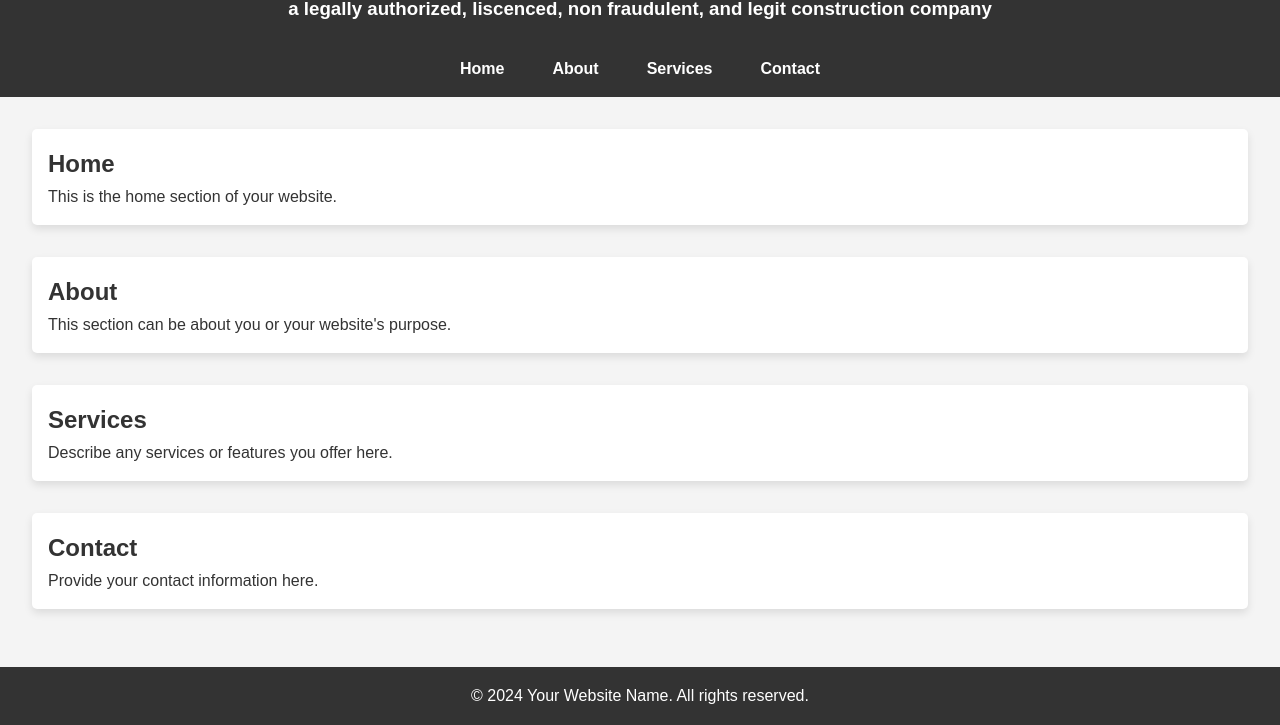
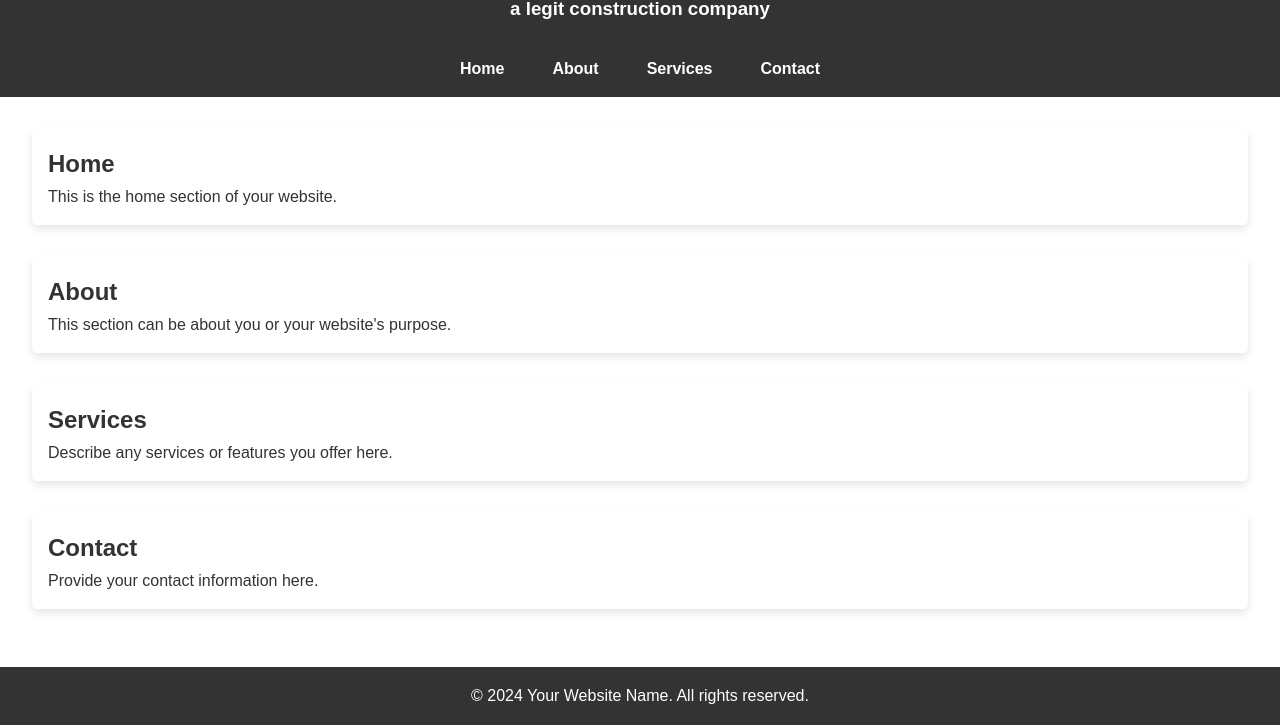
Before and after one commit to t33th-l0v3r/bricked_up, a plain HTML site: page index.html in a window 1280 px wide. Shown: the part 75-800 px from the top of the page. Drawn offline with Linux system fonts and the light colour scheme.

Commit message:
changed header

```diff
--- a/index.html
+++ b/index.html
@@ -10,7 +10,7 @@
 <body>
     <header>
         <h1>BRICKED UP CONSTRUCTION CO.</h1>
-        <h3>a legally authorized, liscenced, non fraudulent, and legit construction company</h3>
+        <h3>a legit construction company</h3>
         <nav>
             <ul>
                 <li><a href="#home">Home</a></li>
--- a/styles.css
+++ b/styles.css
@@ -8,7 +8,6 @@
 body {
     font-family: Arial, sans-serif;
     line-height: 1.6;
-    background-color: #f4f4f4;
     color: #333;
     background-image: url('background.png');
     background-size: cover;      /* Scales the image to cover the whole screen */
```
